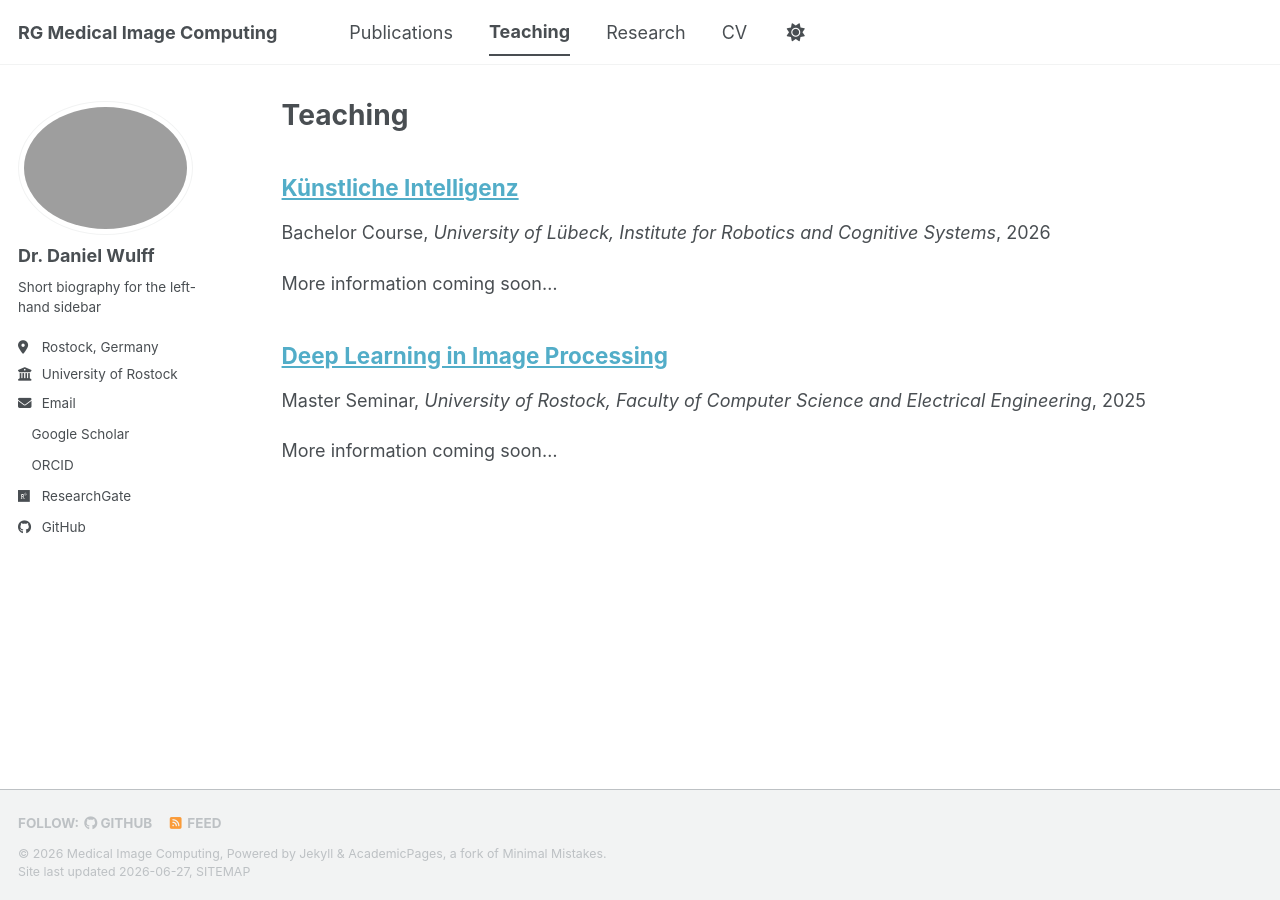
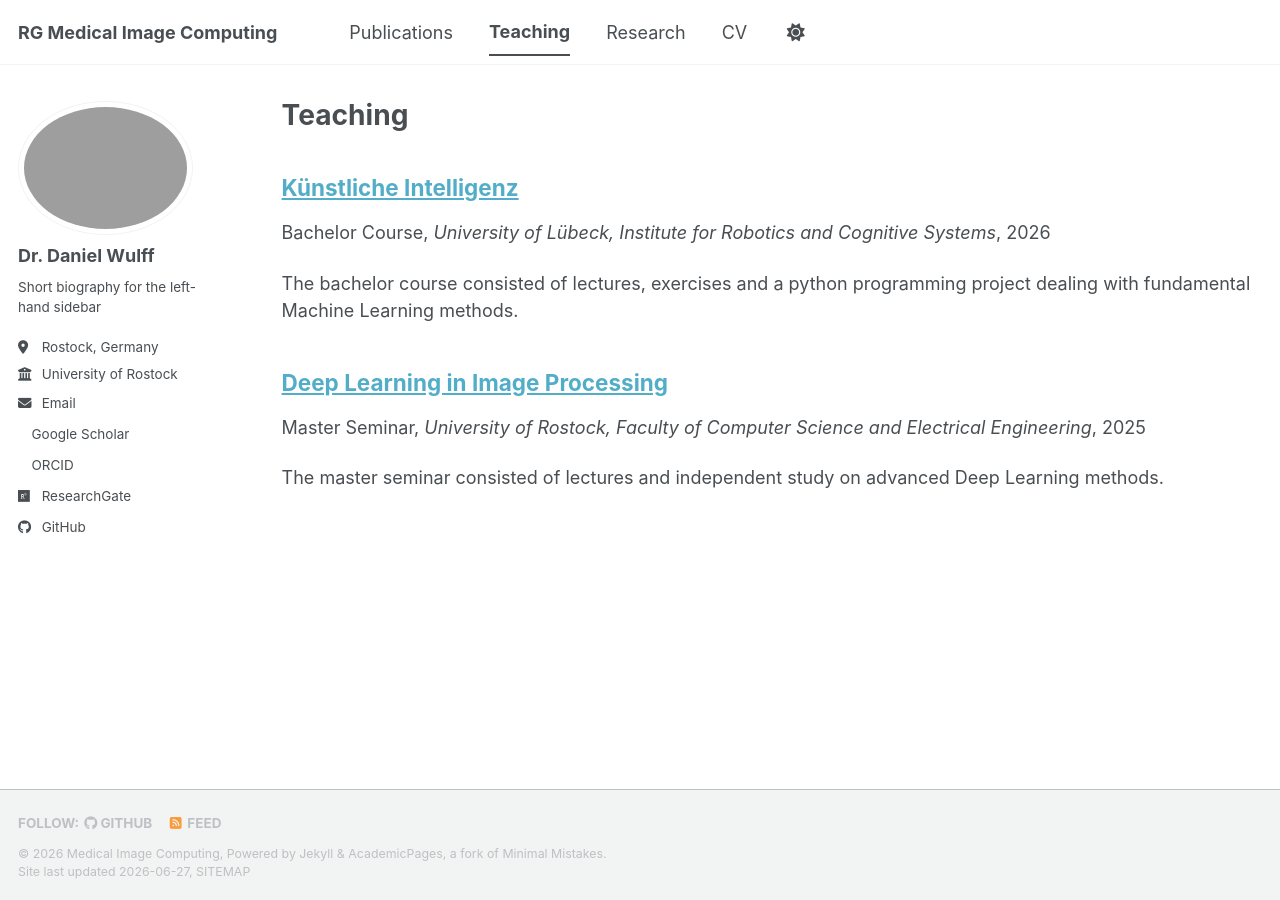
Before and after one commit to Wulle192/MICgroup, a Jekyll site: the page built from _pages/teaching.html, in a window 1280 px wide. Built offline with Jekyll 4.4.1, drawn with Linux system fonts in a browser that asks for light colours; a style sheet for code colours, icons or effects is not loaded.

Commit message:
teaching descriptions

```diff
--- a/_teaching/2025-SS-deeplearningimageprocessing.md
+++ b/_teaching/2025-SS-deeplearningimageprocessing.md
@@ -8,8 +8,11 @@ date: 2025-04-01
 location: "Rostock, Germany"
 ---
 
-More information coming soon...
+The master seminar consisted of lectures and independent study on advanced Deep Learning methods.
 
+## Structure
+* Teaching assignment in summer term 2026
+* German bachelor course
 
 ## Content
 * State-of-the-Art Deep Learning methods in image processing
--- a/_teaching/2026-SS-künstlicheintelligenz.md
+++ b/_teaching/2026-SS-künstlicheintelligenz.md
@@ -8,7 +8,11 @@ date: 2026-04-01
 location: "Lübeck, Germany"
 ---
 
-More information coming soon...
+The bachelor course consisted of lectures, exercises and a python programming project dealing with fundamental Machine Learning methods.
+
+## Structure
+* Summer term 2025
+* English master seminar
 
 ## Content
 * Fundamental Machine Learning Methods
```
